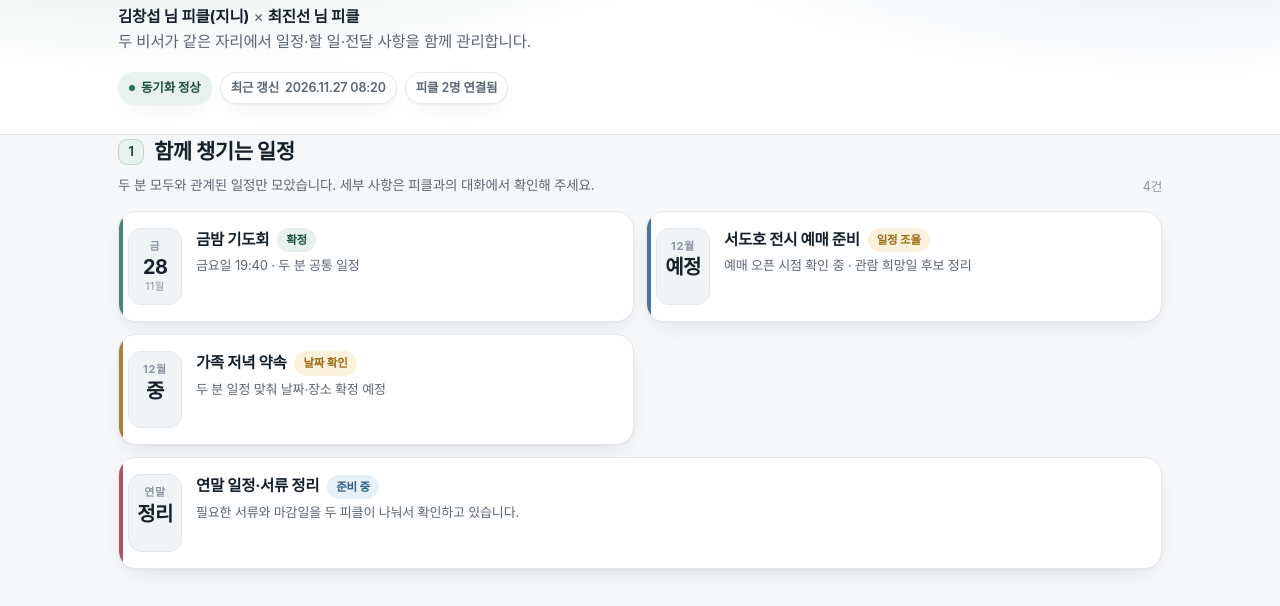
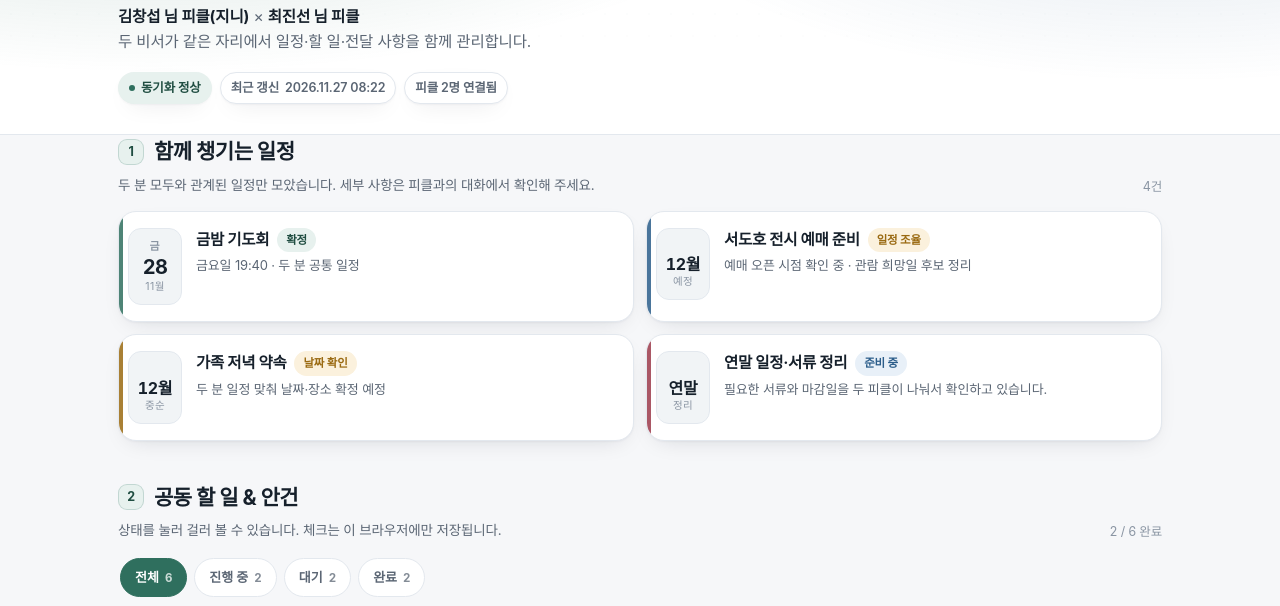
Before and after one commit to changseopK/joint-secretary, a plain HTML site: page index.html in a window 1280 px wide. Shown: the part 129-735 px from the top of the page. Drawn offline with Linux system fonts and the light colour scheme.

Commit message:
일정 카드 날짜 표기와 데스크톱 그리드 다듬기

```diff
--- a/index.html
+++ b/index.html
@@ -263,6 +263,13 @@
   .ev.tone-amber::before { background: var(--amber); }
   .ev.tone-rose::before { background: var(--rose); }
 
+  @media (hover: hover) {
+    .ev:hover {
+      transform: translateY(-2px);
+      border-color: color-mix(in srgb, var(--accent) 30%, var(--line));
+    }
+  }
+
   .date-chip {
     width: 54px;
     padding: 9px 0 8px;
@@ -296,6 +303,8 @@
     color: var(--text-faint);
     letter-spacing: .04em;
   }
+
+  .date-chip .day.is-text { font-size: 16px; letter-spacing: -0.02em; }
 
   .ev-body { min-width: 0; }
 
@@ -645,7 +654,7 @@
       </article>
 
       <article class="card ev tone-blue">
-        <div class="date-chip"><span class="dow">12월</span><span class="day">예정</span><span class="mon">&nbsp;</span></div>
+        <div class="date-chip"><span class="dow">&nbsp;</span><span class="day is-text">12월</span><span class="mon">예정</span></div>
         <div class="ev-body">
           <div class="ev-top">
             <h3 class="ev-title">서도호 전시 예매 준비</h3>
@@ -656,7 +665,7 @@
       </article>
 
       <article class="card ev tone-amber">
-        <div class="date-chip"><span class="dow">12월</span><span class="day">중</span><span class="mon">&nbsp;</span></div>
+        <div class="date-chip"><span class="dow">&nbsp;</span><span class="day is-text">12월</span><span class="mon">중순</span></div>
         <div class="ev-body">
           <div class="ev-top">
             <h3 class="ev-title">가족 저녁 약속</h3>
@@ -666,8 +675,8 @@
         </div>
       </article>
 
-      <article class="card ev tone-rose wide">
-        <div class="date-chip"><span class="dow">연말</span><span class="day">정리</span><span class="mon">&nbsp;</span></div>
+      <article class="card ev tone-rose">
+        <div class="date-chip"><span class="dow">&nbsp;</span><span class="day is-text">연말</span><span class="mon">정리</span></div>
         <div class="ev-body">
           <div class="ev-top">
             <h3 class="ev-title">연말 일정·서류 정리</h3>
@@ -843,7 +852,7 @@
   "use strict";
 
   /* ---- 최근 갱신 시각 (KST, 파일이 배포된 시점을 기준으로 표시) ---- */
-  var BUILD = "2026-11-27T17:20:00+09:00";
+  var BUILD = "2026-11-27T17:22:00+09:00";
   function fmt(iso) {
     var d = new Date(iso);
     if (isNaN(d)) return "—";
```
